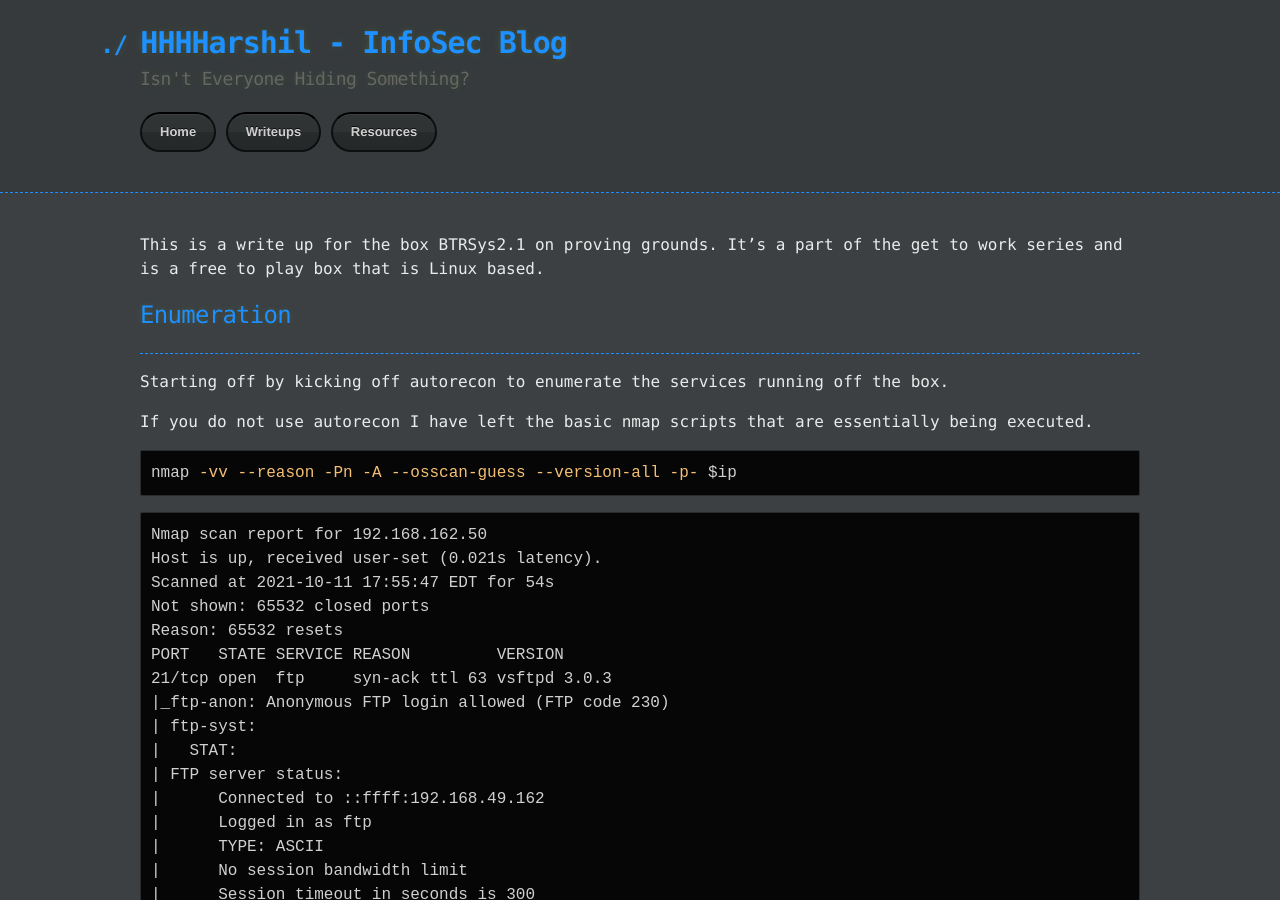
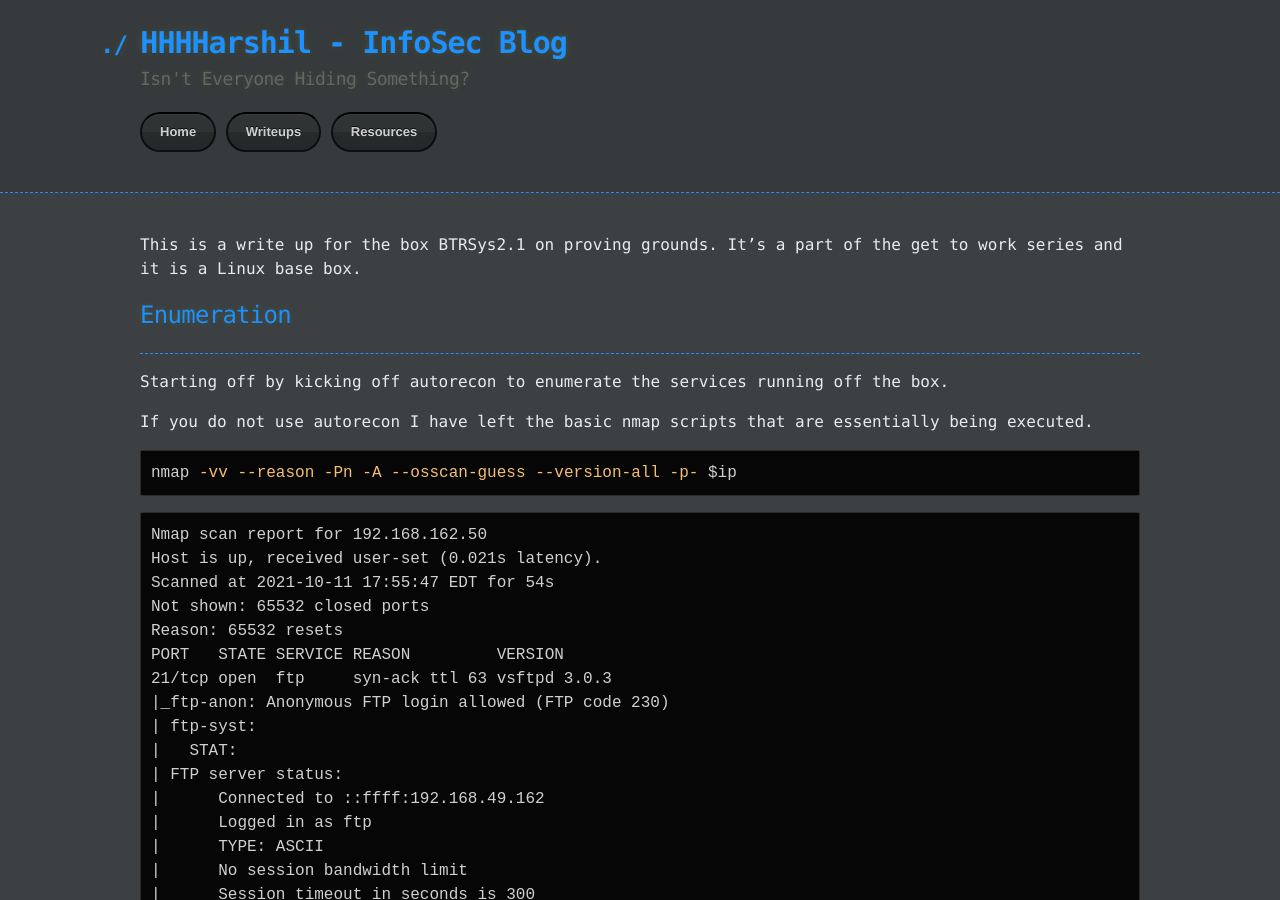
Before and after one commit to hhhharshil/hhhharshil.github.io, a Jekyll site: the page built from writeups/2021-10-11-btrsys2.1.md, in a window 1280 px wide and 900 px high. Built offline with Jekyll 4.4.1, drawn with Linux system fonts in a browser that asks for light colours; our own code applies the rules of GitHub Pages for plain Markdown files.

Commit message:
Update 2021-10-11-btrsys2.1.md

```diff
--- a/writeups/2021-10-11-btrsys2.1.md
+++ b/writeups/2021-10-11-btrsys2.1.md
@@ -1,8 +1,8 @@
 ---
-title: "[Practice] Proving Grounds: BTRSys2.1"
+title: "[PLAY] Proving Grounds: BTRSys2.1"
 ---
 
-This is a write up for the box BTRSys2.1 on proving grounds. It's a part of the get to work series and is a free to play box that is Linux based.
+This is a write up for the box BTRSys2.1 on proving grounds. It's a part of the get to work series and it is a Linux base box.
 
 ## Enumeration
 ---
```
